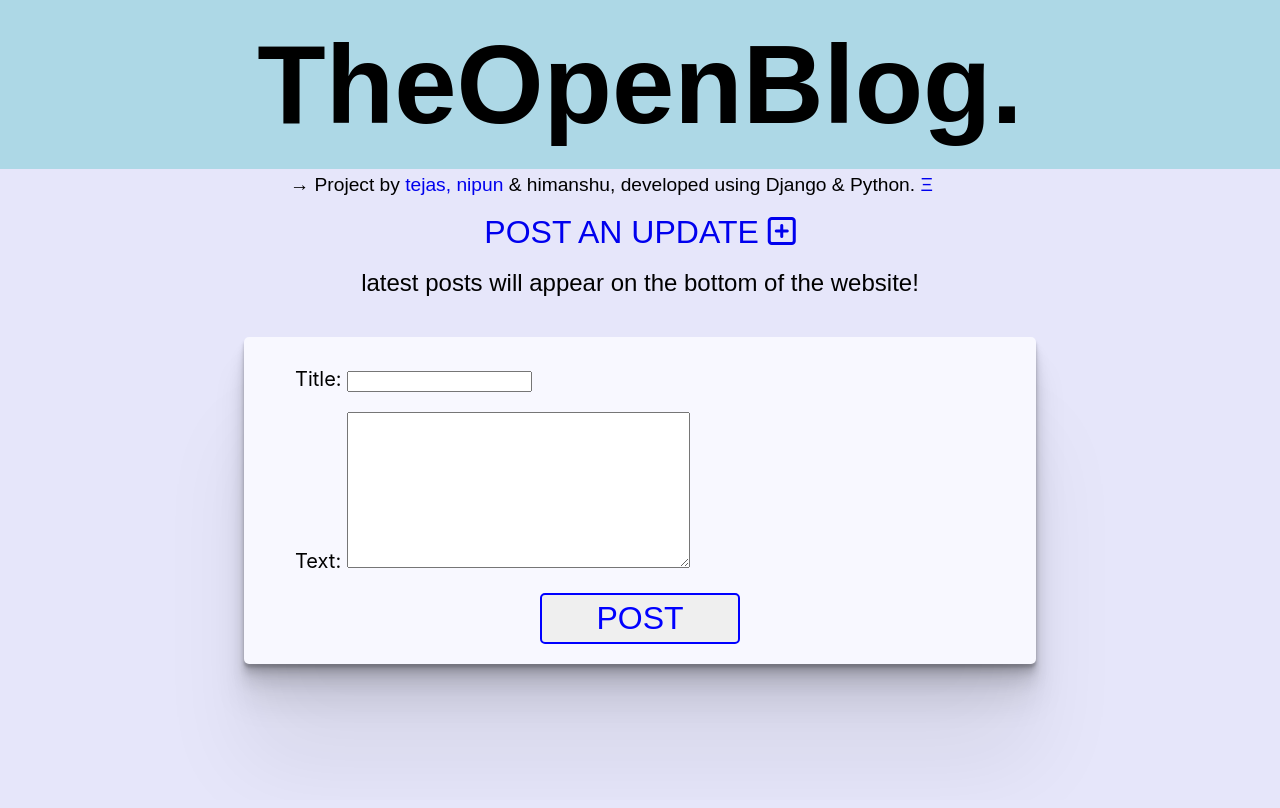
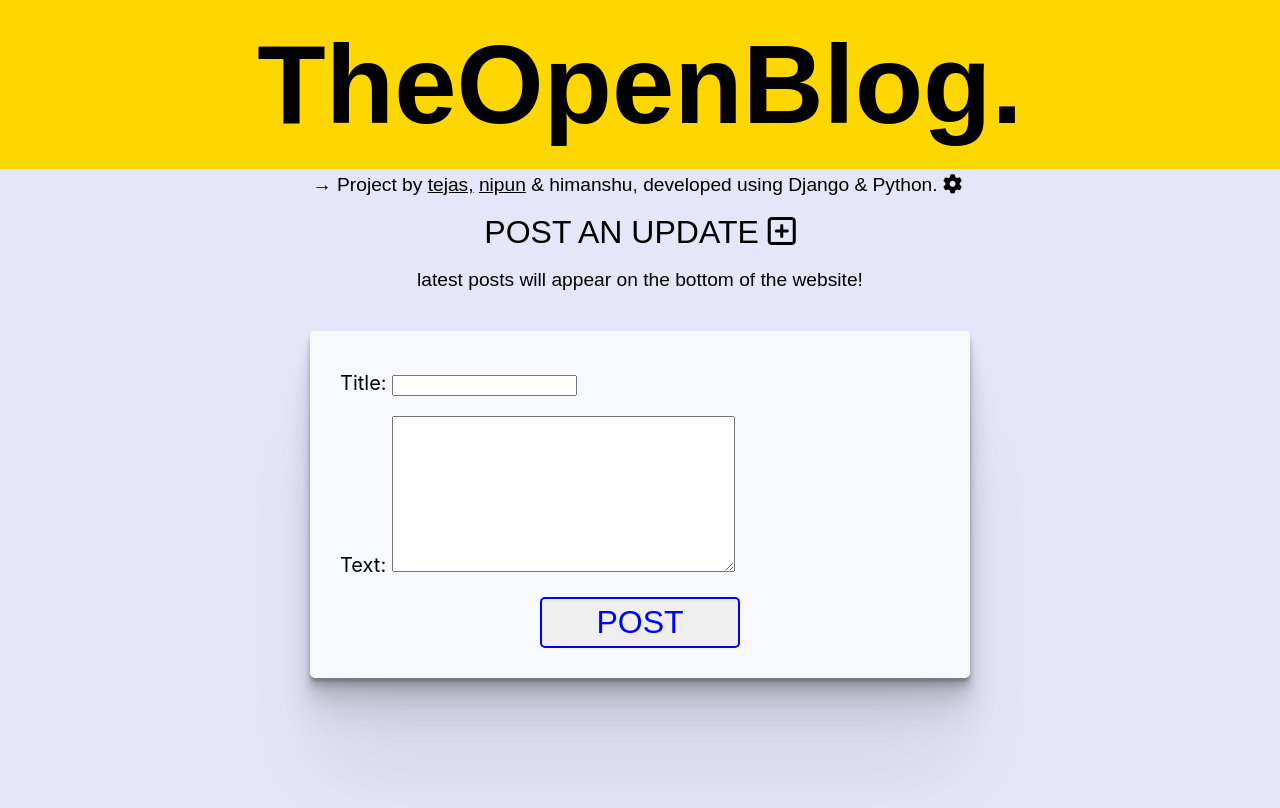
Before and after one commit to tejxv/my-first-blog, a Django app: page /post/new/ in a window 1280 px wide. Before the commit the page ends 732 px from the top, so only its background shows below. Run offline with Django 3.2, Linux system fonts and the light colour scheme; some libraries are stand-ins or nearby versions; some web fonts are replaced.

Commit message:
edited html, made it pretty

```diff
--- a/blog/templates/blog/base.html
+++ b/blog/templates/blog/base.html
@@ -4,6 +4,9 @@
 <head>
     <title>TheOpenBlog</title>
     <script src="https://kit.fontawesome.com/af18556798.js" crossorigin="anonymous"></script>
+    <link href="https://fonts.googleapis.com/css?family=Fjalla+One&display=swap" rel="stylesheet">
+
+
 </head>
 <style>
 @import url('https://rsms.me/inter/inter.css');
@@ -31,16 +34,18 @@ body {
 }
 a {
     text-decoration: none;
+    color: black;
+    transition: all .2s ease-in-out;
 }
 a:hover {
-    color: black;
+    color: #ab8989;
     baseline-shift: sub;
-    text-decoration: underline;
+    text-decoration: none;
 }
 
 h1 {
     border: 0px solid red;
-    background-color: lightblue;
+    background-color: gold;
     max-width: 100%;
     margin-top: 50px;
     margin: 0px auto;
@@ -48,7 +53,11 @@ h1 {
     padding-top: 20px;
     padding-bottom: 20px;
     font-size: 7rem;
+}
 
+h2 {
+    border: 0px solid black;
+    font-family: "Fjalla One";
 }
 
 .credits {
@@ -56,7 +65,7 @@ h1 {
     border: 0px solid black;
     margin: 0px auto;
     margin-top: 5px;
-    text-align: left;
+    text-align: center;
     font-size: 1.2rem;
 }
 
@@ -72,10 +81,11 @@ h1 {
 
 .posts {
     font-size: 20px;
-    padding: 10px 51px;
+    padding: 20px 30px;
     margin: 40px auto;
     border: 0px solid red;
-    max-width: 690px;
+    max-width: 600px;
+    width: 600px;
     border-radius: 5px;
     text-align: left;
     background-color: ghostwhite;
@@ -118,20 +128,24 @@ h1 {
 }
 
 .compose {
+    border: 0px solid red;
     font-size: 2rem;
     margin: 0px auto;
-    max-width: 400px;
+    max-width: 100%;
 }
 .compose:hover {
     color: blue;
 }
 .gohome {
     font-size: 1.2rem;
+}
 
+@media (max-width: 400px) {
+    /** WIP **/
 }
 </style>
 <h1><a href="http://tejxv.pythonanywhere.com/" style="text-decoration: none; color: black;">&nbsp;TheOpenBlog.&nbsp;</a><br></h1>
-<div class="credits">→ Project by<a href="https://www.instagram.com/tejxv/" style="text-decoration: none;">&nbsp;tejas,</a><a href="https://www.instagram.com/vats_nipun/" target="_blank" style="text-decoration: none;"> nipun </a>& himanshu, developed using Django & Python.<a href="https://tejxv.pythonanywhere.com/admin/" target="_blank" title="Login" style="text-decoration: none;">&nbsp;Ξ&nbsp;</a></div><br>
+<div class="credits">→ Project by&nbsp;<a href="https://www.instagram.com/tejxv/" style="text-decoration: underline;">tejas,</a>&nbsp;<a href="https://www.instagram.com/vats_nipun/" target="_blank" style="text-decoration: underline;">nipun</a>&nbsp;& himanshu, developed using Django & Python.<a href="https://tejxv.pythonanywhere.com/admin/" target="_blank" title="Login" style="text-decoration: none;">&nbsp;<i class="fas fa-cog"></i>&nbsp;</a></div><br>
 
 <div class="compose" style="text-decoration: none;"><a href="{% url 'post_new' %}">POST AN UPDATE <i class="far fa-plus-square"></i></span></a></div>
 
@@ -139,5 +153,8 @@ h1 {
     {% block content %}
     {% endblock %}
 </body>
+<br>
+<br>
+<br>
 
 </html>
--- a/blog/templates/blog/post_edit.html
+++ b/blog/templates/blog/post_edit.html
@@ -1,7 +1,7 @@
 {% extends 'blog/base.html' %}
 {% block content %}
 <br>
-    <div style="font-size: 1.5rem;">latest posts will appear on the bottom of the website!</div>
+    <div style="font-size: 1.2rem;">latest posts will appear on the bottom of the website!</div>
     <div class="posts"><form method="POST" class="token">{% csrf_token %}
         {{ form.as_p }}
         <center><button type="submit" class="submit"> POST </button></center>
--- a/blog/templates/blog/post_list.html
+++ b/blog/templates/blog/post_list.html
@@ -2,11 +2,11 @@
 
 {% block content %}
  {% for post in posts %}
-<div class="posts">
+<center><div class="posts">
 
-    <h2><a href="{% url 'post_detail' pk=post.pk %}" title="Expand Post">{{ post.title }}</a></h2>
+    <h2><mark>&nbsp;<a href="{% url 'post_detail' pk=post.pk %}" title="Open Post">{{ post.title }}</a>&nbsp;</mark></h2>
     <div class="text"><p>{{ post.text|linebreaksbr }}</p></div>
     <div class="date"><p>Posted on {{ post.published_date }}</p></div>
-</div>
+</div></center>
  {% endfor %}
 {% endblock %}
--- a/blog/views.py
+++ b/blog/views.py
@@ -5,8 +5,9 @@ from django.shortcuts import render, get_object_or_404
 from .forms import PostForm
 from django.shortcuts import redirect
 
+
 def post_list(request):
-    posts = Post.objects.filter(published_date__lte=timezone.now()).order_by('published_date')
+    posts = Post.objects.filter(published_date__lte=timezone.now()).order_by('-published_date')
     return render(request, 'blog/post_list.html', {'posts': posts})
 
 def post_detail(request, pk):
```
